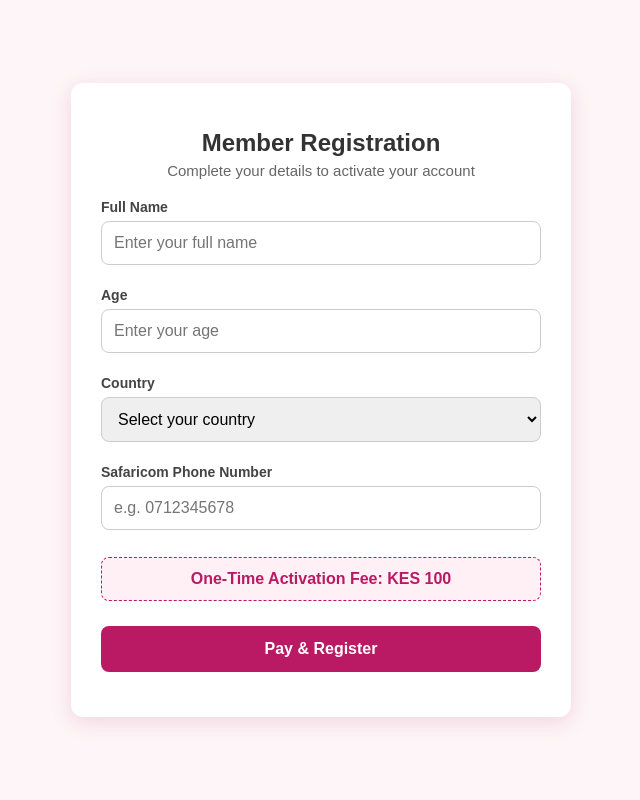
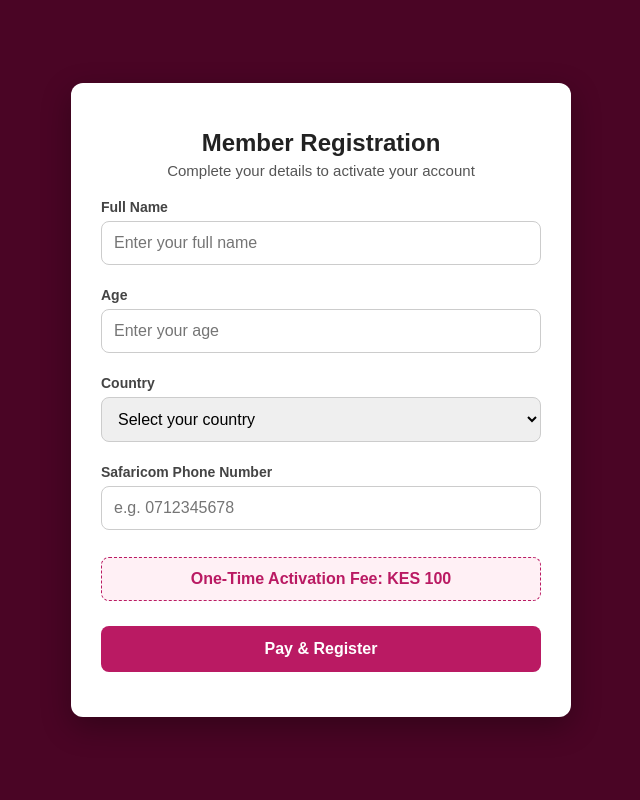
Before and after one commit to kimat07-cyber/mpesa-api, a Flask app: page / in a window 1280 px wide. Shown: the whole page, without its empty margins (319-959 px from the left). Run offline with Flask 3, Linux system fonts and the light colour scheme.

Commit message:
Update index.html

```diff
--- a/templates/index.html
+++ b/templates/index.html
@@ -6,7 +6,7 @@
     <style>
         body {
             font-family: Arial, sans-serif;
-            background: #fdf5f7; /* Very light pink background */
+            background: #4a0525; /* Very deep dark pink/berry background */
             display: flex;
             justify-content: center;
             align-items: center;
@@ -16,19 +16,19 @@
         }
 
         .card {
-            background: white;
+            background: #ffffff;
             padding: 30px;
             border-radius: 12px;
             width: 75vw;
             max-width: 500px;
-            box-shadow: 0 5px 20px rgba(186, 26, 99, 0.15); /* Soft dark pink shadow */
+            box-shadow: 0 10px 30px rgba(0, 0, 0, 0.3); /* Stronger shadow for depth on dark background */
             box-sizing: border-box;
         }
 
         h1 {
             font-size: 24px;
             margin-bottom: 5px;
-            color: #333;
+            color: #222;
             text-align: center;
         }
 
@@ -37,7 +37,7 @@
             margin-bottom: 20px;
             font-size: 15px;
             font-weight: normal;
-            color: #666;
+            color: #555;
             text-align: center;
         }
 
```
